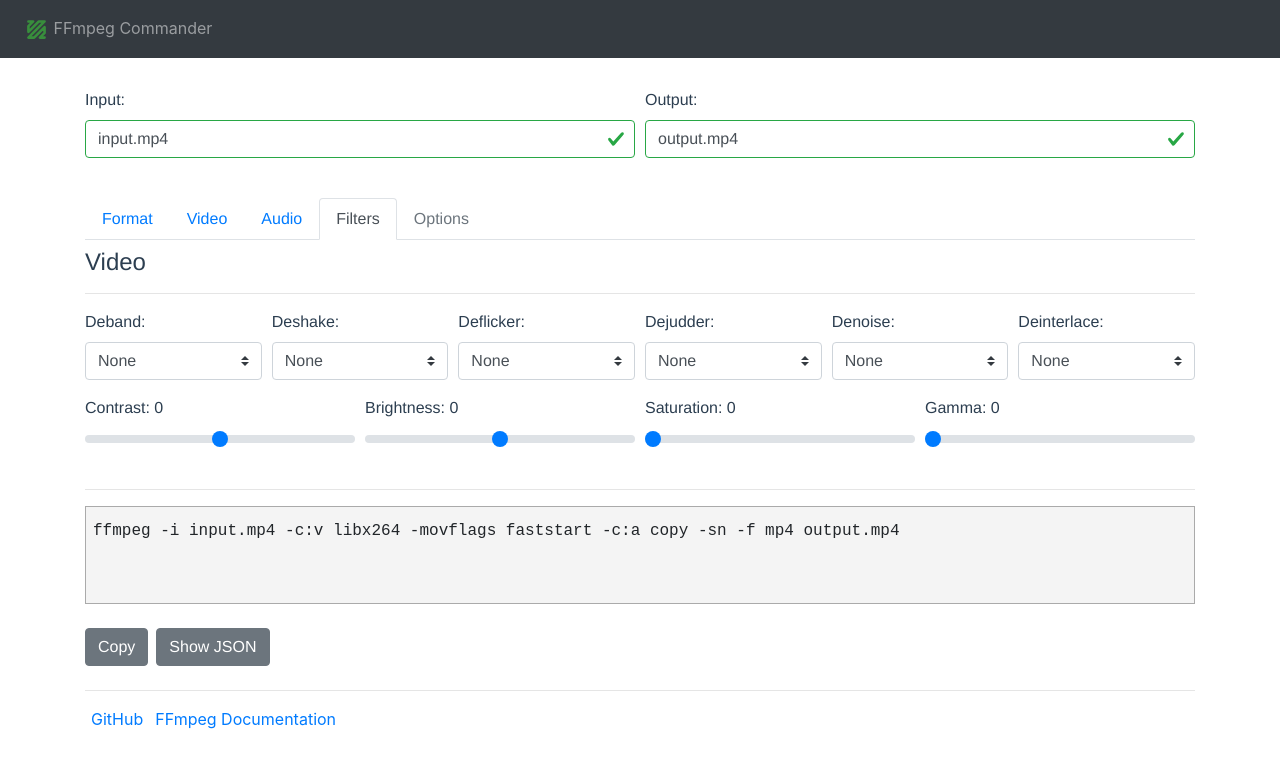
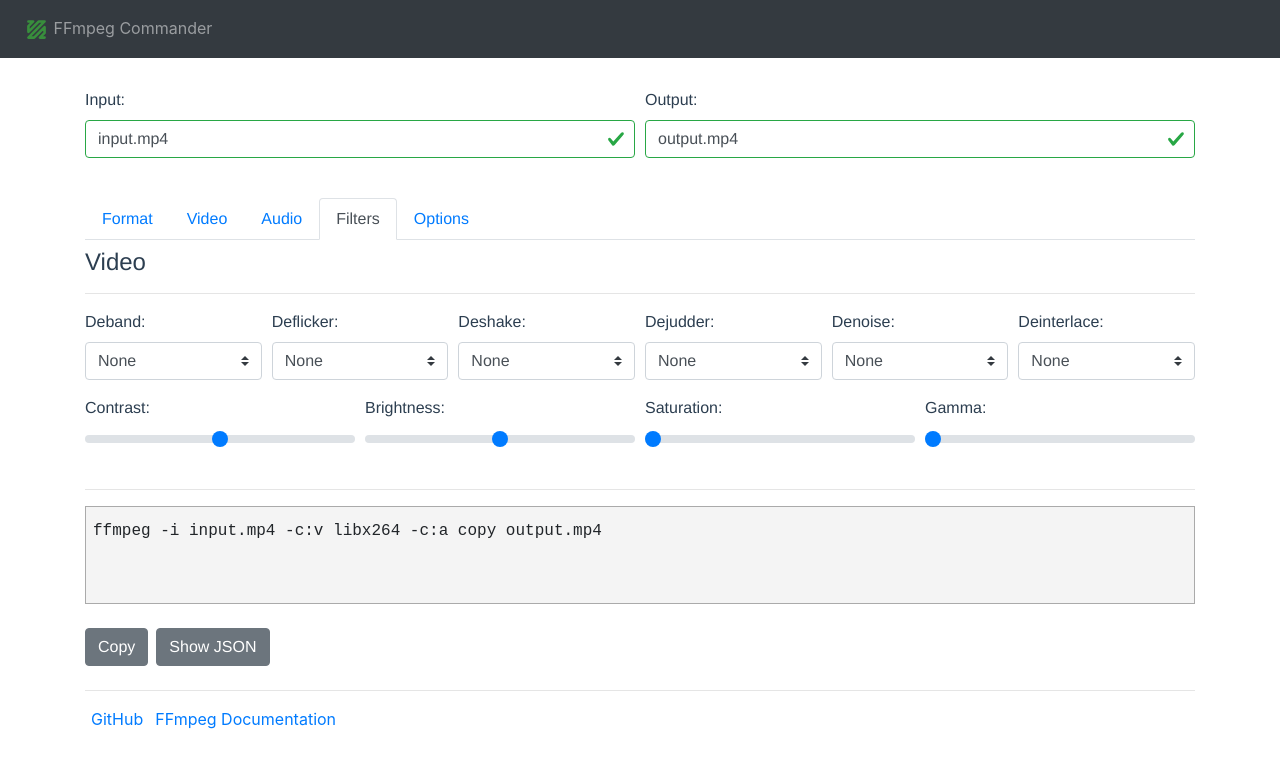
Before and after one commit to alfg/ffmpeg-commander, a Vue app: page / in a window 1280 px wide. Both pictures are taken after a click on the tab "Filters". Shown: the top 768 px of the page. Built offline with nearby package versions, Linux system fonts and the light colour scheme; what vue-highlightjs would draw is missing.

Commit message:
Extra option flags and cleanup on Filters.

```diff
--- a/src/App.vue
+++ b/src/App.vue
@@ -45,6 +45,10 @@ export default {
   margin-top: 30px;
 }
 
+label {
+  text-transform: capitalize;
+}
+
 footer ul {
   display: inline-block;
   padding-left: 0;
--- a/src/components/Editor.vue
+++ b/src/components/Editor.vue
@@ -39,7 +39,9 @@
       <b-tab title="Filters" class="mt-2">
         <Filters v-model="form.filters" />
       </b-tab>
-      <b-tab title="Options" class="mt-2" disabled></b-tab>
+      <b-tab title="Options" class="mt-2">
+        <Options v-model="form.options" />
+      </b-tab>
     </b-tabs>
 
     <hr />
@@ -78,6 +80,7 @@ import Format from './Format.vue';
 import Video from './Video.vue';
 import Audio from './Audio.vue';
 import Filters from './Filters.vue';
+import Options from './Options.vue';
 
 const {
   containers,
@@ -91,6 +94,7 @@ export default {
     Video,
     Audio,
     Filters,
+    Options,
   },
   props: {},
   data() {
@@ -120,7 +124,7 @@ export default {
           tune: 'none',
           profile: 'none',
           level: 'none',
-          optimize: 'web',
+          optimize: 'none',
           size: 'source',
           width: '1080',
           height: '1920',
@@ -146,6 +150,9 @@ export default {
           contrast: 0,
           saturation: 0,
           gamma: 0,
+        },
+        options: {
+          extra: [],
         },
       },
       containers,
@@ -187,10 +194,10 @@ export default {
     },
     generateCommand() {
       const {
-        input, output, format, video, audio, filters,
+        input, output, format, video, audio, filters, options,
       } = this.form;
 
-      const options = {
+      const opt = {
         input,
         output,
 
@@ -243,8 +250,11 @@ export default {
         contrast: filters.contrast,
         saturation: filters.saturation,
         gamma: filters.gamma,
+
+        // Options.
+        extra: options.extra,
       };
-      this.cmd = ffmpeg.build(options);
+      this.cmd = ffmpeg.build(opt);
     },
     updateOutput() {
       if (this.form.output) {
--- a/src/components/Filters.vue
+++ b/src/components/Filters.vue
@@ -3,120 +3,28 @@
     <h4>Video</h4>
     <hr />
     <b-form-row>
-      <b-col>
-        <b-form-group label="Deband:" label-for="deband">
+      <b-col v-for="item in items" :key="item.name">
+        <b-form-group :label="`${item.name}:`" :label-for="item.name">
           <b-form-select
             class="u-full-width"
-            v-bind:value="value.deband"
-            @input="update('deband', $event)"
+            v-bind:value="value[item.name]"
+            @input="update(item.name, $event)"
           >
             <option :value="null" disabled>-- Please select an option --</option>
-            <option v-for="o in deband" :key="o.id" :value="o.value">{{o.name}}</option>
-          </b-form-select>
-        </b-form-group>
-      </b-col>
-
-      <b-col>
-        <b-form-group label="Deshake:" label-for="deshake">
-          <b-form-select
-            class="u-full-width"
-            v-bind:value="value.deshake"
-            @input="update('deshake', $event)"
-          >
-            <option :value="null" disabled>-- Please select an option --</option>
-            <option v-for="o in deshake" :key="o.id" :value="o.value">{{o.name}}</option>
-          </b-form-select>
-        </b-form-group>
-      </b-col>
-
-      <b-col>
-        <b-form-group label="Deflicker:" label-for="deflicker">
-          <b-form-select
-            class="u-full-width"
-            v-bind:value="value.deflicker"
-            @input="update('deflicker', $event)"
-          >
-            <option :value="null" disabled>-- Please select an option --</option>
-            <option v-for="o in deflicker" :key="o.id" :value="o.value">{{o.name}}</option>
-          </b-form-select>
-        </b-form-group>
-      </b-col>
-
-      <b-col>
-        <b-form-group label="Dejudder:" label-for="dejudder">
-          <b-form-select
-            class="u-full-width"
-            v-bind:value="value.dejudder"
-            @input="update('dejudder', $event)"
-          >
-            <option :value="null" disabled>-- Please select an option --</option>
-            <option v-for="o in dejudder" :key="o.id" :value="o.value">{{o.name}}</option>
-          </b-form-select>
-        </b-form-group>
-      </b-col>
-
-      <b-col>
-        <b-form-group label="Denoise:" label-for="denoise">
-          <b-form-select
-            class="u-full-width"
-            v-bind:value="value.denoise"
-            @input="update('denoise', $event)"
-          >
-            <option :value="null" disabled>-- Please select an option --</option>
-            <option v-for="o in denoise" :key="o.id" :value="o.value">{{o.name}}</option>
-          </b-form-select>
-        </b-form-group>
-      </b-col>
-
-      <b-col>
-        <b-form-group label="Deinterlace:" label-for="deinterlace">
-          <b-form-select
-            class="u-full-width"
-            v-bind:value="value.deinterlace"
-            @input="update('deinterlace', $event)"
-          >
-            <option :value="null" disabled>-- Please select an option --</option>
-            <option v-for="o in deinterlace" :key="o.id" :value="o.value">{{o.name}}</option>
+            <option v-for="o in item.config" :key="o.id" :value="o.value">{{o.name}}</option>
           </b-form-select>
         </b-form-group>
       </b-col>
     </b-form-row>
 
     <b-form-row>
-      <b-col>
-        <b-form-group :label="'Contrast: ' + value.contrast" label-for="contrast">
+      <b-col v-for="item in eq" :key="item.name">
+        <b-form-group :label="`${item.name}:`" :label-for="item.name">
           <b-form-input
-            id="contrast"
-            v-bind:value="value.contrast"
-            @input="update('contrast', $event)"
-            type="range" min="-1000" max="1000"></b-form-input>
-        </b-form-group>
-      </b-col>
-      <b-col>
-        <b-form-group :label="'Brightness: ' + value.brightness" label-for="brightness">
-          <b-form-input
-            id="brightness"
-            v-bind:value="value.brightness"
-            @input="update('brightness', $event)"
-            type="range" min="-100" max="100"></b-form-input>
-        </b-form-group>
-      </b-col>
-      <b-col>
-        <b-form-group :label="'Saturation: ' + value.saturation" label-for="saturation">
-          <b-form-input
-            id="saturation"
-            v-bind:value="value.saturation"
-            @input="update('saturation', $event)"
-            type="range" min="0" max="300"></b-form-input>
-        </b-form-group>
-      </b-col>
-      <b-col>
-        <b-form-group :label="'Gamma: ' + value.gamma" label-for="gamma">
-          <b-form-input
-            id="gamma"
-            v-bind:value="value.gamma"
-            @input="update('gamma', $event)"
-            type="range" min="1" max="100"></b-form-input>
+            :id="item.name"
+            v-bind:value="value[item.name]"
+            @input="update(item.name, $event)"
+            type="range" :min="item.min" :max="item.max"></b-form-input>
         </b-form-group>
       </b-col>
     </b-form-row>
@@ -144,12 +52,20 @@ export default {
   props: ['value'],
   data() {
     return {
-      deband,
-      deshake,
-      deflicker,
-      dejudder,
-      denoise,
-      deinterlace,
+      items: [
+        { name: 'deband', config: deband },
+        { name: 'deflicker', config: deflicker },
+        { name: 'deshake', config: deshake },
+        { name: 'dejudder', config: dejudder },
+        { name: 'denoise', config: denoise },
+        { name: 'deinterlace', config: deinterlace },
+      ],
+      eq: [
+        { name: 'contrast', min: -1000, max: 1000 },
+        { name: 'brightness', min: -100, max: 100 },
+        { name: 'saturation', min: 0, max: 300 },
+        { name: 'gamma', min: 1, max: 100 },
+      ],
     };
   },
   methods: {
--- /dev/null
+++ b/src/components/Options.vue
@@ -0,0 +1,44 @@
+<template>
+  <div>
+    <b-form-row>
+      <b-col>
+        <b-form-group label="Extra Flags:">
+          <b-form-checkbox
+            v-for="option in extraOptions"
+            v-model="extra"
+            :key="option.value"
+            :value="option.value"
+            @input="update('extra', $event)"
+            switch
+          >
+            {{ option.text }}
+          </b-form-checkbox>
+        </b-form-group>
+      </b-col>
+    </b-form-row>
+  </div>
+</template>
+
+<script>
+import config from '@/config';
+
+const {
+  extraOptions,
+} = config;
+
+export default {
+  name: 'Filters',
+  props: ['value'],
+  data() {
+    return {
+      extra: [],
+      extraOptions,
+    };
+  },
+  methods: {
+    update(key, value) {
+      this.$emit('input', { ...this.value, [key]: value });
+    },
+  },
+};
+</script>
--- a/src/config.js
+++ b/src/config.js
@@ -277,6 +277,10 @@ const config = {
     { name: 'Frame Nospatial', value: 'frame_nospatial' },
     { name: 'Field Nospatial', value: 'field_nospatial' },
   ],
+  extraOptions: [
+    { text: 'Force output file format.', value: 'f' },
+    { text: 'Overwrite output files without asking.', value: 'y' },
+  ],
 };
 
 export default config;
--- a/src/ffmpeg.js
+++ b/src/ffmpeg.js
@@ -281,11 +281,22 @@ function build(opt) {
   }
 
   // Extra flags.
-  const extra = [
-    '-sn',
-    '-f', `${container}`,
-    output,
-  ];
+  const extra = [];
+
+  if (options.extra.includes('f')) {
+    const arg = ['-f', container];
+    extra.push(...arg);
+  }
+
+  if (options.extra.includes('y')) {
+    const arg = ['-y'];
+    extra.push(...arg);
+  }
+
+  // Set output.
+  extra.push(output);
+
+  // Push all flags and join them as a space separated string.
   flags.push(...extra);
   return flags.join(' ');
 }
```
